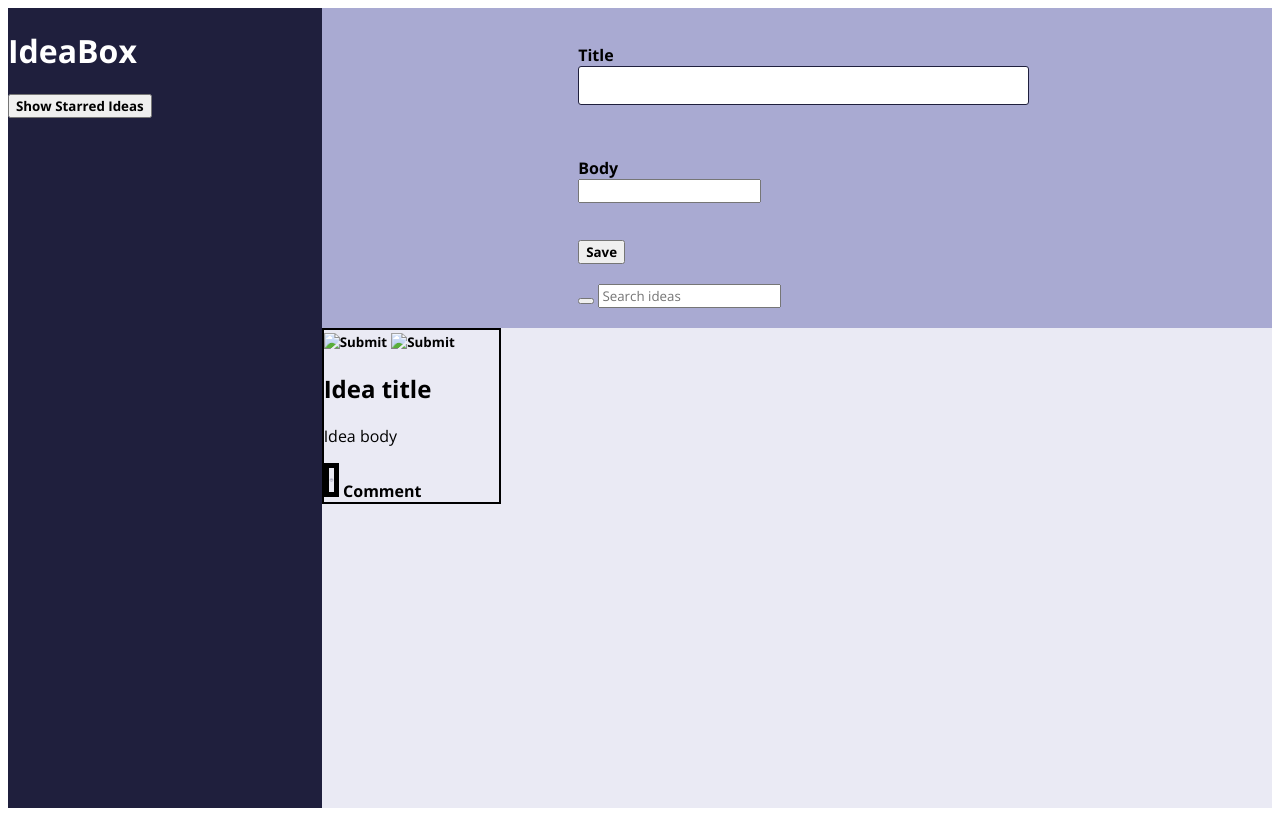
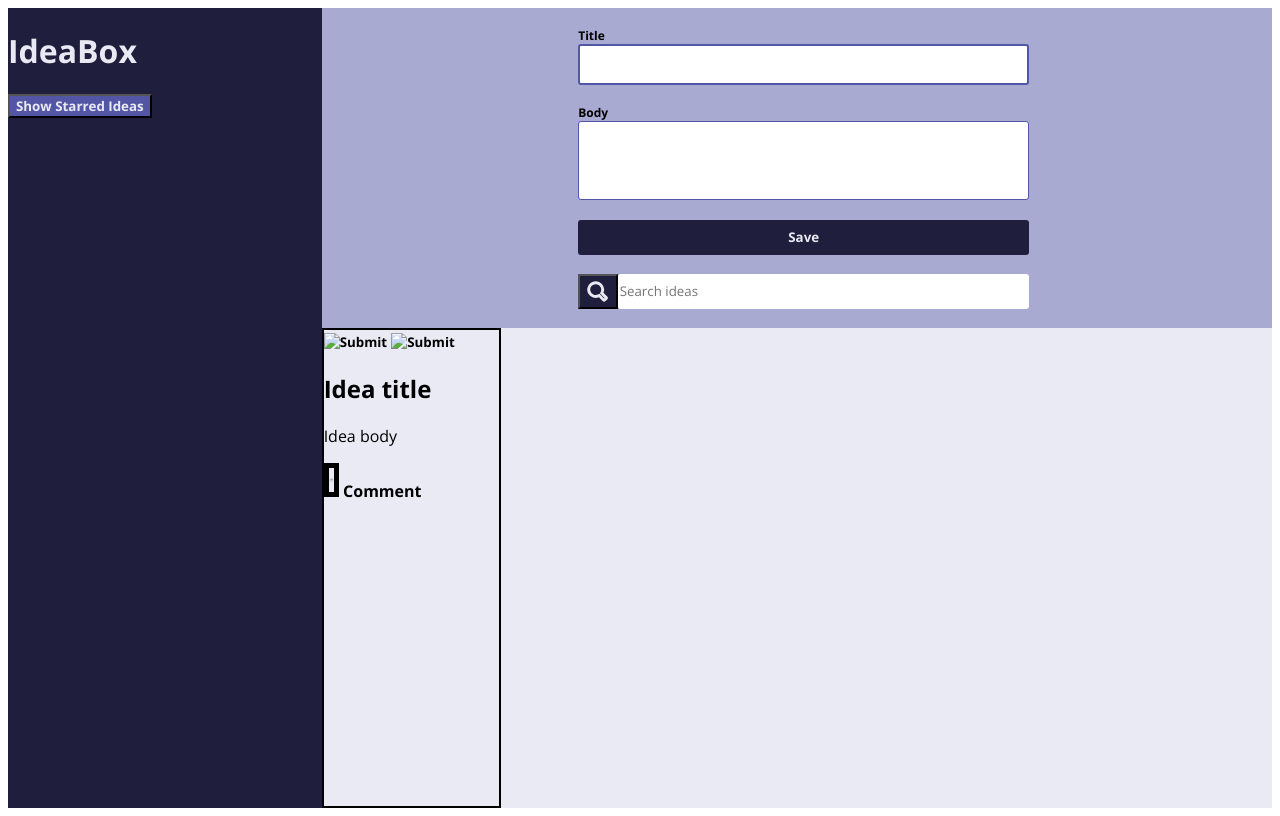
Before and after one commit to rae-107/ideabox, a plain HTML site: page index.html in a window 1280 px wide. Drawn offline with nearby package versions, Linux system fonts and the light colour scheme.

Commit message:
feat: Update form styling

```diff
--- a/index.html
+++ b/index.html
@@ -14,7 +14,7 @@
     <main class="side-bar">
         <h1>IdeaBox</h1>
         <section class="starred-ideas">
-            <button type="button">Show Starred Ideas</button>
+            <button type="button" id="show-starred-button">Show Starred Ideas</button>
         </section>
     </main>
     <div class="form-and-grid">
@@ -27,9 +27,9 @@
                 <label for="body">Body</label>
                 <input type="text" name="body" id="body-input">
             </p>
-            <button type="button">Save</button>
+            <button type="button" id="save-button">Save</button>
             <div class="search-ideas">
-                <button type="button"></button>
+                <button type="button" id="search-button" ></button>
                 <input type="text" placeholder="Search ideas" id="search-input">
             </div>
         </form>
--- a/styles.css
+++ b/styles.css
@@ -13,7 +13,12 @@ main {
     width: 33%;
     height: 100vh;
     background-color: #1f1f3d;
-    color: white;
+    color: #e9e9f3;
+}
+button {
+    color: #e9e9f3;
+    background-color: #5356a4;
+
 }
 
 /* FORM */
@@ -31,34 +36,76 @@ form {
     padding-left: 27%;
 }
 .title-container {
+    font-size: 12px;
     width: 65%;
     display: flex;
     flex-direction: column;
+    margin: 0px;
+    /* change font weight */
 }
 
 #title-input {
     height: 35px;
-    border: 1px solid #1f1f3d;
+    border: 2px solid #5356a4;
     border-radius: 3px;
-    margin-top: 0px;
 }
 
 .body-container {
+    font-size: 12px;
+    width: 65%;
     display: flex;
     flex-direction: column;
+    margin: 0px;
+    /* change font weight */
 }
+
+#body-input {
+    height: 75px;
+    border: 1.75px solid #5356a4;
+    border-radius: 3px;
+}
+
+#save-button {
+    height: 35px;
+    width: 65%;
+    background-color:#1f1f3d;
+    border: 2px #5356a4;
+    border-radius: 3px;
+}
+
+.search-ideas > button {
+    background-color: #1f1f3d;
+    background-image: url('./assets/search.svg');
+    background-repeat: no-repeat;
+    background-size: 60%;
+    background-position: center;
+    width: 40px;
+    padding: 15px;
+}
+
+.search-ideas {
+    height: 35px;
+    width: 65%;
+    display: flex;
+}
+
 #search-input {
+    width: 100%;
+    font-weight: 300;
+    border: 1.5px #5356a4;
+    border-radius: 3px;
+}
+
+/* CARD GRID */
+.idea-card-grid {
+    height: 60vh;
+    background-color: #eaeaf4;
+    display: grid;
+}
+.idea-body {
     font-weight: 300;
 }
 
-/* CARD GRID */
-.idea-body {
-    font-weight: 300;
-}
-.idea-card-grid {
-    height: 60vh;
-    background-color: #eaeaf4;
-}
 #comment-button {
     border: 5px solid black;
     width: 3%;
```
